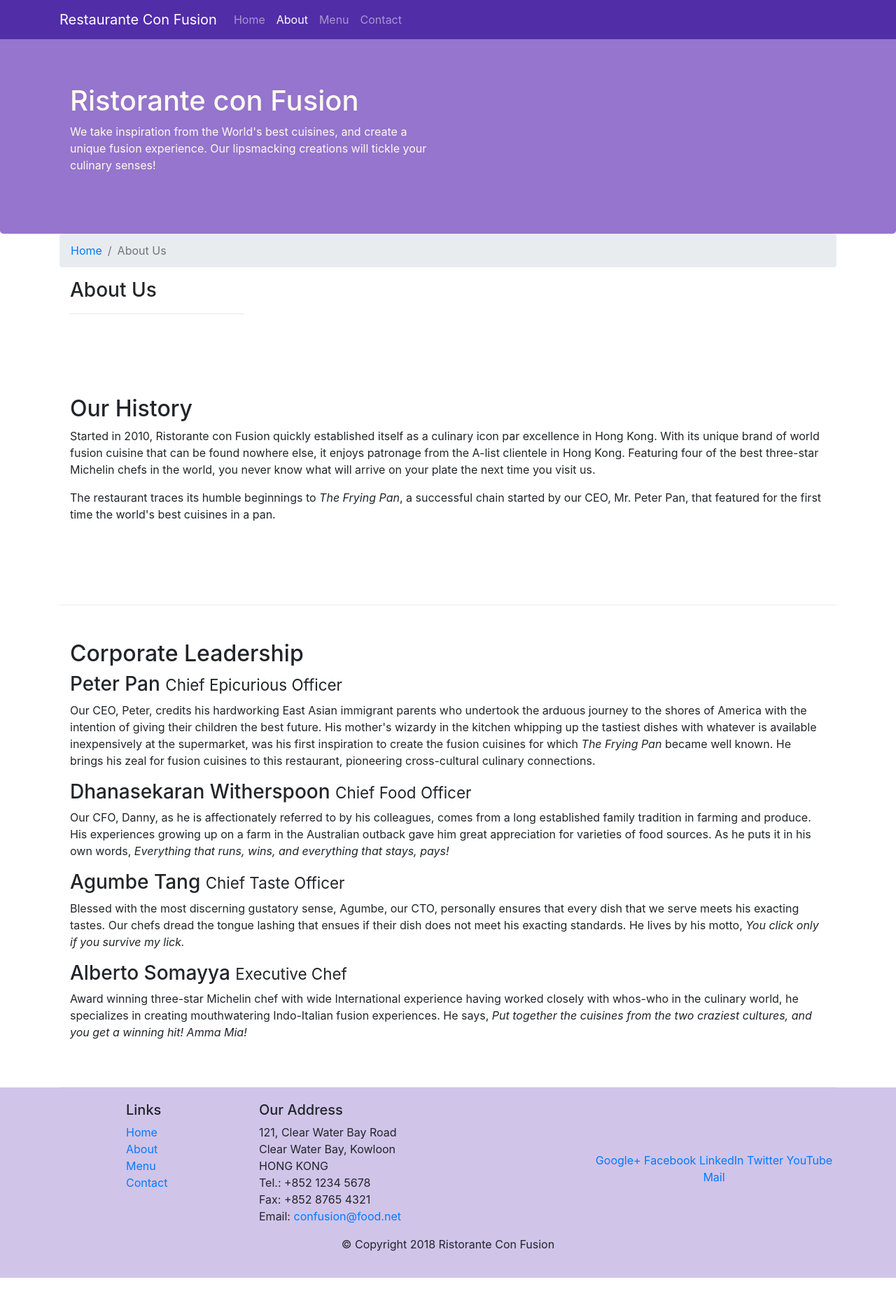
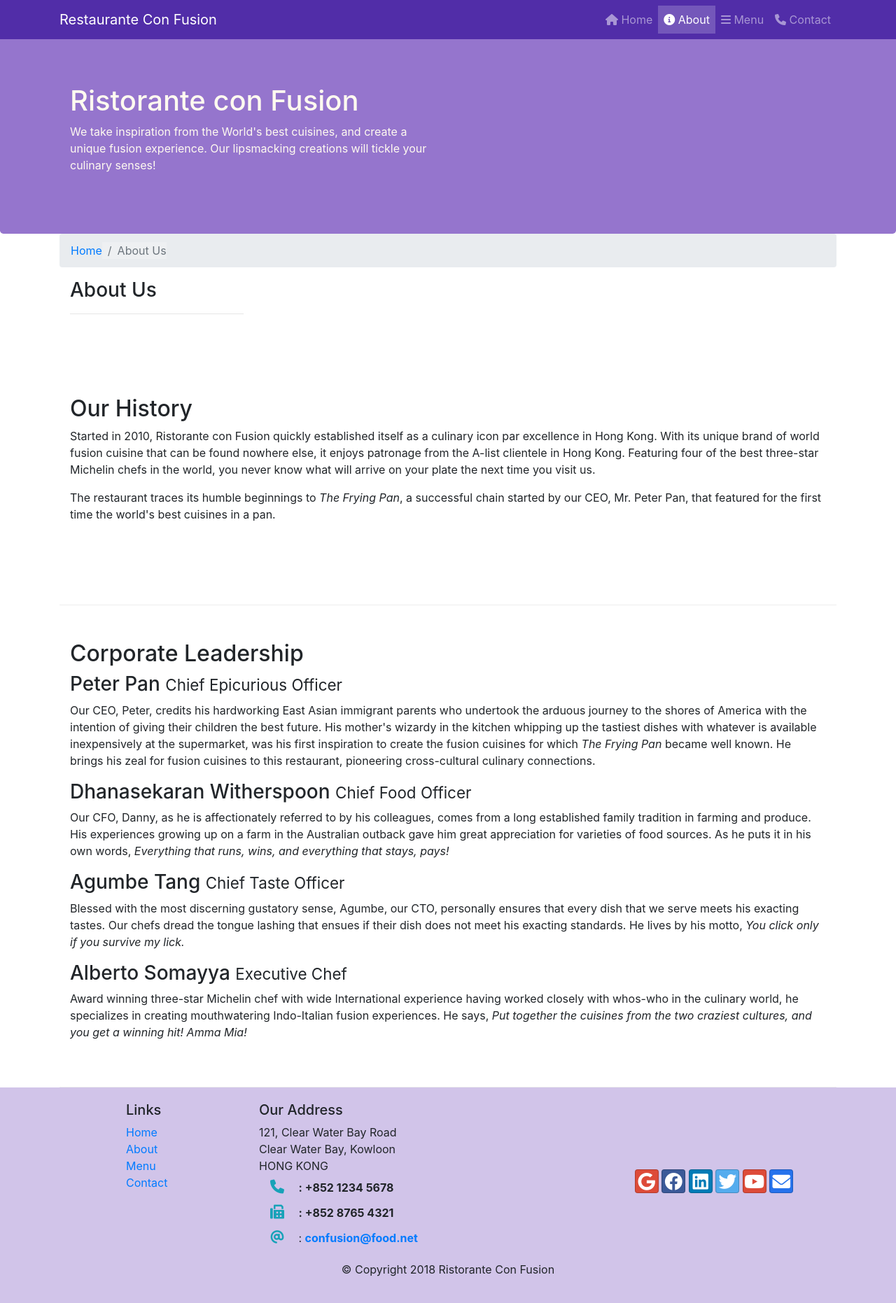
Before and after one commit to JuanDLCH/CursoFullStack, a website: page src/aboutus.html in a window 1280 px wide. Shown: the whole page at 70% size. Before the commit the page ends 1826 px from the top, so only its background shows below. Drawn offline with nearby package versions, Linux system fonts and the light colour scheme.

Commit message:
Navbar, footer, iconos

```diff
--- a/css/styles.css
+++ b/css/styles.css
@@ -37,3 +37,7 @@ body{
 .navbar-dark{
     background-color: #512DA8;
 }
+
+.active{
+    background-color: rgba(255, 255, 255, 0.2);
+}
--- a/package.json
+++ b/package.json
@@ -22,7 +22,9 @@
     "lite-server": "^2.6.1"
   },
   "dependencies": {
+    "@fortawesome/fontawesome-free": "^6.0.0",
     "bootstrap": "^4.0.0",
+    "bootstrap-social": "^5.1.1",
     "jquery": "^3.3.1",
     "popper.js": "^1.12.9"
   }
--- a/src/aboutus.html
+++ b/src/aboutus.html
@@ -17,6 +17,8 @@
 
     <!-- Bootstrap CSS -->
     <link rel="stylesheet" href="../node_modules/bootstrap/dist/css/bootstrap.min.css">
+    <link rel="stylesheet" href="../node_modules/@fortawesome/fontawesome-free/css/all.css">
+    <link rel="stylesheet" href="../node_modules/bootstrap-social/bootstrap-social.css">
     <link rel="stylesheet" href="../css/styles.css">
 
 </head>
@@ -28,13 +30,13 @@
             <button class="navbar-toggler" type="button" data-toggle="collapse" data-target="#Navbar">
                 <span class="navbar-toggler-icon"></span>
             </button>
-            <a href="#" class="navbar-brand align-items-end">Restaurante Con Fusion</a>
+            <a href="index.html" class="navbar-brand">Restaurante Con Fusion</a>
             <div class="collapse navbar-collapse" id="Navbar">
-                <ul class="navbar-nav mr-auto">
-                    <li class="nav-item"><a href="../index.html" class="nav-link">Home</a></li>
-                    <li class="nav-item active"><a href="../src/aboutus.html" class="nav-link">About</a></li>
-                    <li class="nav-item"><a href="#" class="nav-link">Menu</a></li>
-                    <li class="nav-item"><a href="#" class="nav-link">Contact</a></li>
+                <ul class="navbar-nav ml-auto">
+                    <li class="nav-item"><a href="../index.html" class="nav-link"><i class="fa fa-home"></i> Home</a></li>
+                    <li class="nav-item active"><a href="../src/aboutus.html" class="nav-link"><i class="fa fa-info-circle"></i> About</a></li>
+                    <li class="nav-item"><a href="#" class="nav-link"><i class="fa fa-bars"></i> Menu</a></li>
+                    <li class="nav-item"><a href="#" class="nav-link"><i class="fa fa-phone"></i> Contact</a></li>
                 </ul>
             </div>
         </div>
@@ -45,7 +47,8 @@
             <div class="row row-header">
                 <div class="col-12 col-sm-6">
                     <h1>Ristorante con Fusion</h1>
-                    <p>We take inspiration from the World's best cuisines, and create a unique fusion experience. Our lipsmacking creations will tickle your culinary senses!</p>
+                    <p>We take inspiration from the World's best cuisines, and create a unique fusion experience. Our
+                        lipsmacking creations will tickle your culinary senses!</p>
                 </div>
                 <div class="col-12 col-sm">
                 </div>
@@ -68,8 +71,13 @@
         <div class="row row-content align-items-center">
             <div class="col col-sm col-md">
                 <h2>Our History</h2>
-                <p>Started in 2010, Ristorante con Fusion quickly established itself as a culinary icon par excellence in Hong Kong. With its unique brand of world fusion cuisine that can be found nowhere else, it enjoys patronage from the A-list clientele in Hong Kong.  Featuring four of the best three-star Michelin chefs in the world, you never know what will arrive on your plate the next time you visit us.</p>
-                <p>The restaurant traces its humble beginnings to <em>The Frying Pan</em>, a successful chain started by our CEO, Mr. Peter Pan, that featured for the first time the world's best cuisines in a pan.</p>
+                <p>Started in 2010, Ristorante con Fusion quickly established itself as a culinary icon par excellence
+                    in Hong Kong. With its unique brand of world fusion cuisine that can be found nowhere else, it
+                    enjoys patronage from the A-list clientele in Hong Kong. Featuring four of the best three-star
+                    Michelin chefs in the world, you never know what will arrive on your plate the next time you visit
+                    us.</p>
+                <p>The restaurant traces its humble beginnings to <em>The Frying Pan</em>, a successful chain started by
+                    our CEO, Mr. Peter Pan, that featured for the first time the world's best cuisines in a pan.</p>
             </div>
             <div>
             </div>
@@ -80,13 +88,27 @@
             <div class="col col-sm col-md order-sm-first">
                 <h2>Corporate Leadership</h2>
                 <h3>Peter Pan <small>Chief Epicurious Officer</small></h3>
-                <p class="d-none d-sm-block">Our CEO, Peter, credits his hardworking East Asian immigrant parents who undertook the arduous journey to the shores of America with the intention of giving their children the best future. His mother's wizardy in the kitchen whipping up the tastiest dishes with whatever is available inexpensively at the supermarket, was his first inspiration to create the fusion cuisines for which <em>The Frying Pan</em> became well known. He brings his zeal for fusion cuisines to this restaurant, pioneering cross-cultural culinary connections.</p>
+                <p class="d-none d-sm-block">Our CEO, Peter, credits his hardworking East Asian immigrant parents who
+                    undertook the arduous journey to the shores of America with the intention of giving their children
+                    the best future. His mother's wizardy in the kitchen whipping up the tastiest dishes with whatever
+                    is available inexpensively at the supermarket, was his first inspiration to create the fusion
+                    cuisines for which <em>The Frying Pan</em> became well known. He brings his zeal for fusion cuisines
+                    to this restaurant, pioneering cross-cultural culinary connections.</p>
                 <h3>Dhanasekaran Witherspoon <small>Chief Food Officer</small></h3>
-                <p class="d-none d-sm-block">Our CFO, Danny, as he is affectionately referred to by his colleagues, comes from a long established family tradition in farming and produce. His experiences growing up on a farm in the Australian outback gave him great appreciation for varieties of food sources. As he puts it in his own words, <em>Everything that runs, wins, and everything that stays, pays!</em></p>
+                <p class="d-none d-sm-block">Our CFO, Danny, as he is affectionately referred to by his colleagues,
+                    comes from a long established family tradition in farming and produce. His experiences growing up on
+                    a farm in the Australian outback gave him great appreciation for varieties of food sources. As he
+                    puts it in his own words, <em>Everything that runs, wins, and everything that stays, pays!</em></p>
                 <h3>Agumbe Tang <small>Chief Taste Officer</small></h3>
-                <p class="d-none d-sm-block">Blessed with the most discerning gustatory sense, Agumbe, our CTO, personally ensures that every dish that we serve meets his exacting tastes. Our chefs dread the tongue lashing that ensues if their dish does not meet his exacting standards. He lives by his motto, <em>You click only if you survive my lick.</em></p>
+                <p class="d-none d-sm-block">Blessed with the most discerning gustatory sense, Agumbe, our CTO,
+                    personally ensures that every dish that we serve meets his exacting tastes. Our chefs dread the
+                    tongue lashing that ensues if their dish does not meet his exacting standards. He lives by his
+                    motto, <em>You click only if you survive my lick.</em></p>
                 <h3>Alberto Somayya <small>Executive Chef</small></h3>
-                <p class="d-none d-sm-block">Award winning three-star Michelin chef with wide International experience having worked closely with whos-who in the culinary world, he specializes in creating mouthwatering Indo-Italian fusion experiences. He says, <em>Put together the cuisines from the two craziest cultures, and you get a winning hit! Amma Mia!</em></p>
+                <p class="d-none d-sm-block">Award winning three-star Michelin chef with wide International experience
+                    having worked closely with whos-who in the culinary world, he specializes in creating mouthwatering
+                    Indo-Italian fusion experiences. He says, <em>Put together the cuisines from the two craziest
+                        cultures, and you get a winning hit! Amma Mia!</em></p>
             </div>
         </div>
 
@@ -98,8 +120,8 @@
                 <div class="col-4 offset-1 col-sm-2">
                     <h5>Links</h5>
                     <ul class="list-unstyled">
-                        <li><a href="../index.html">Home</a></li>
-                        <li><a href="../src/aboutus.html">About</a></li>
+                        <li><a href="/index.html">Home</a></li>
+                        <li><a href="/src/aboutus.html">About</a></li>
                         <li><a href="#">Menu</a></li>
                         <li><a href="#">Contact</a></li>
                     </ul>
@@ -110,19 +132,19 @@
                         121, Clear Water Bay Road<br>
                         Clear Water Bay, Kowloon<br>
                         HONG KONG<br>
-		              Tel.: +852 1234 5678<br>
-		              Fax: +852 8765 4321<br>
-		              Email: <a href="mailto:confusion@food.net">confusion@food.net</a>
+                        <i class="btn-outline-info btn-lg fa-solid fa-phone"></i> <strong>: +852 1234 5678</strong><br>
+                        <i class="btn-outline-info btn-lg fa-solid fa-fax"></i> <strong>: +852 8765 4321</strong><br>
+                        <i class="btn-outline-info btn-lg fa-solid fa-at"></i> : <a href="mailto:confusion@food.net"><strong>confusion@food.net</strong></a>
                     </address>
                 </div>
                 <div class="col-12 col-sm-4 align-self-center">
                     <div class="text-center">
-                        <a href="http://google.com/+">Google+</a>
-                        <a href="http://www.facebook.com/profile.php?id=">Facebook</a>
-                        <a href="http://www.linkedin.com/in/">LinkedIn</a>
-                        <a href="http://twitter.com/">Twitter</a>
-                        <a href="http://youtube.com/">YouTube</a>
-                        <a href="mailto:">Mail</a>
+                        <a class="btn btn-social-icon btn-google" href="http://google.com/+"><i class="fa-brands fa-google"></i></a>
+                        <a class="btn btn-social-icon btn-facebook" href="http://www.facebook.com/profile.php?id="><i class="fa-brands fa-facebook"></i></a>
+                        <a class="btn btn-social-icon btn-linkedin"href="http://www.linkedin.com/in/"><i class="fa-brands fa-linkedin"></i></a>
+                        <a class="btn btn-social-icon btn-twitter" href="http://twitter.com/"><i class="fa-brands fa-twitter"></i></a>
+                        <a class="btn btn-social-icon btn-google" href="http://youtube.com/"><i class="fa-brands fa-youtube"></i></a>
+                        <a class="btn btn-social-icon btn-microsoft" href="mailto:"><i class="fa-solid fa-envelope"></i></a>
                     </div>
                 </div>
             </div>
```
Also changed, not shown: index.html (+17 -15 lines), readme.md, 1 other file. Lines whose indentation alone changed are shown as unchanged.
